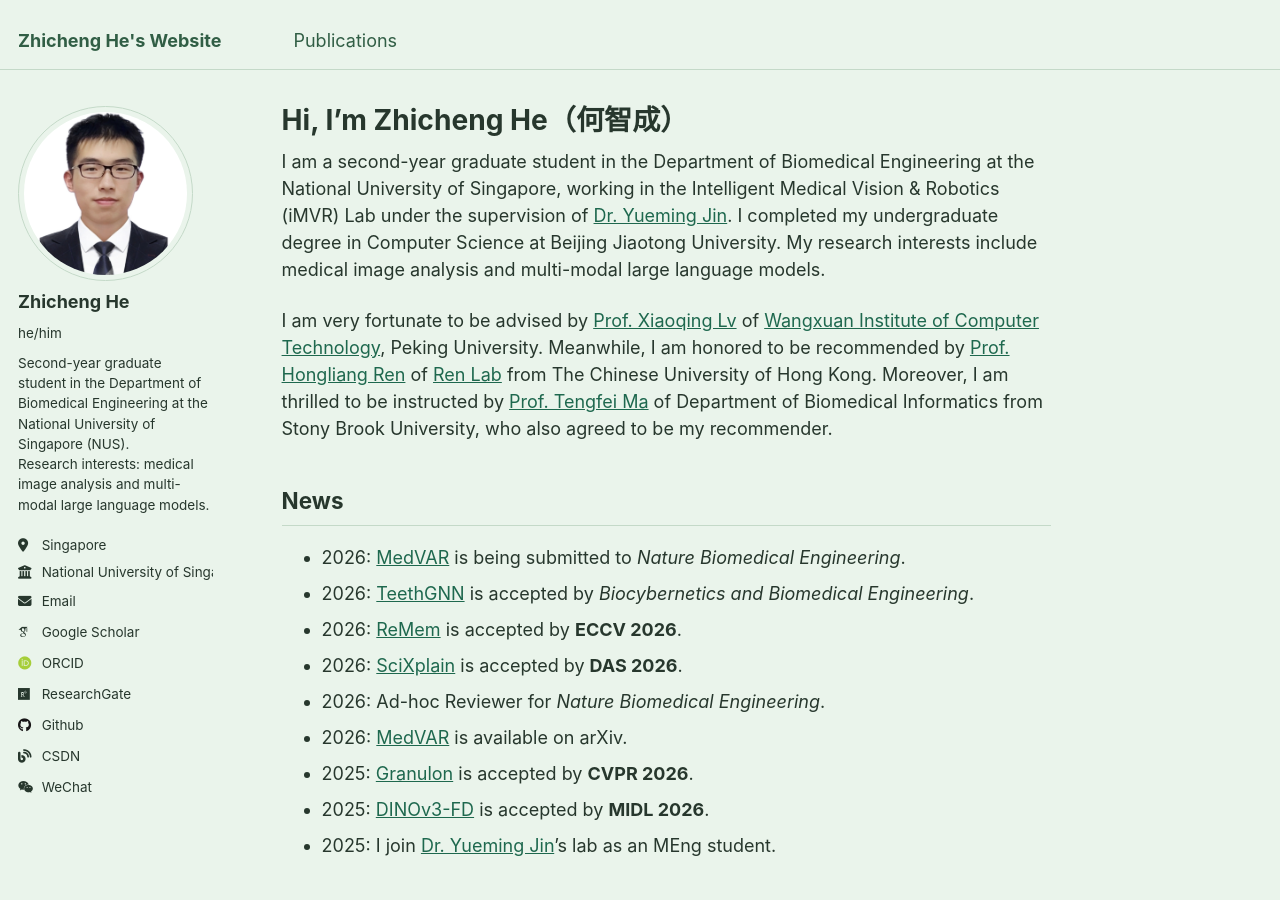
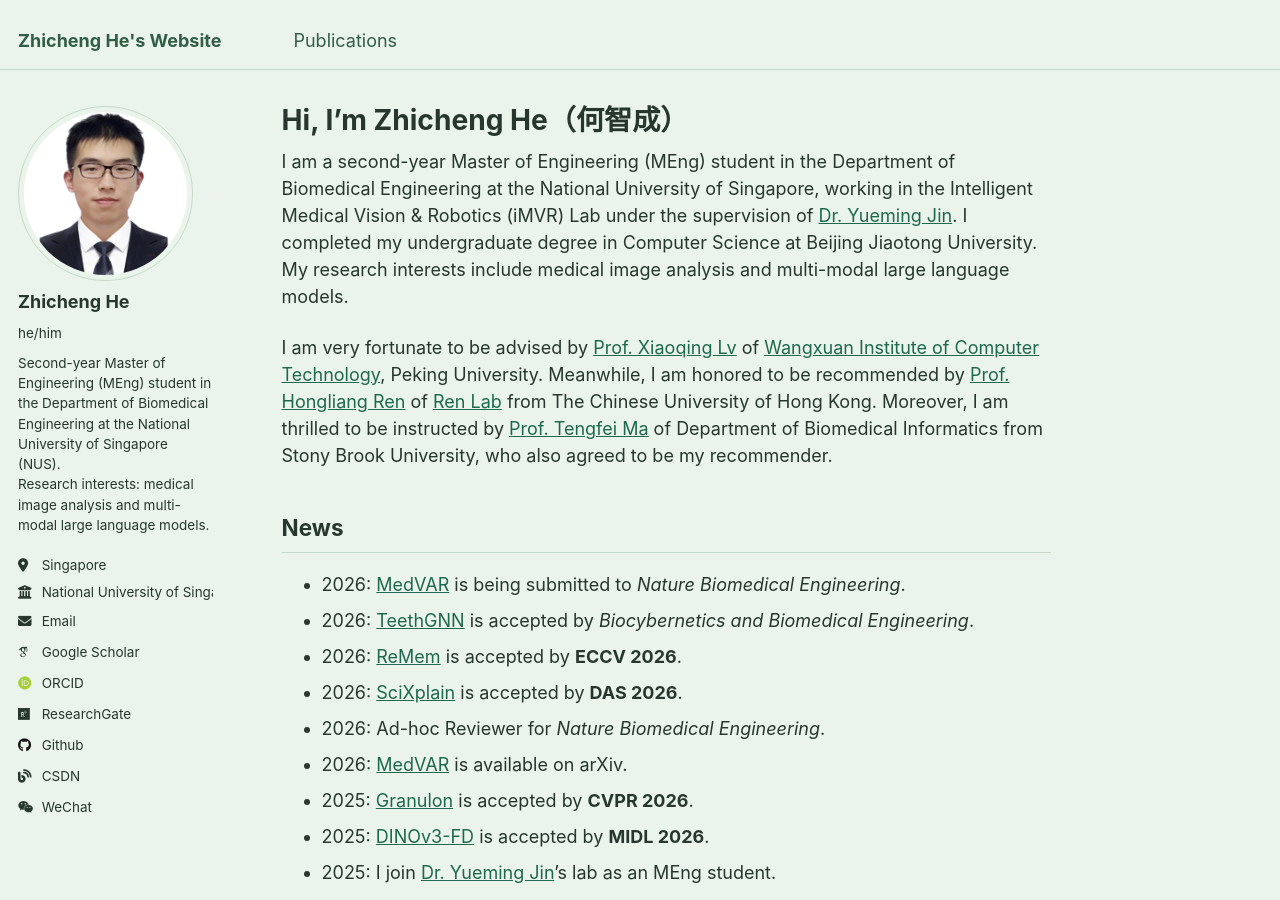
Before and after one commit to hezhicheng2002/hezhicheng2002.github.io, a Jekyll site: the page built from _pages/about.md, in a window 1280 px wide and 900 px high. Built offline with Jekyll 4.4.1, drawn with Linux system fonts in a browser that asks for light colours; some web fonts are replaced.

Commit message:
Clarify MEng degree in site bio

```diff
--- a/_config.yml
+++ b/_config.yml
@@ -11,7 +11,7 @@ locale                   : "en-US"
 title                    : "Zhicheng He's Website"
 title_separator          : "-"
 name                     : &name "Zhicheng He"
-description              : &description "Second-year MEng student at NUS Biomedical Engineering. Research: medical image analysis and multimodal large language models."
+description              : &description "Second-year Master of Engineering (MEng) student at NUS Biomedical Engineering. Research: medical image analysis and multimodal large language models."
 url                      : https://hezhicheng2002.github.io # the base hostname & protocol for your site e.g. "https://mmistakes.github.io"
 baseurl                  : "" # the subpath of your site, e.g. "/blog"
 repository               : "hezhicheng2002/hezhicheng2002.github.io"
@@ -24,7 +24,7 @@ author:
   avatar           : "profile.png"
   name             : "Zhicheng He"
   pronouns         : "he/him"
-  bio              : "Second-year graduate student in the Department of Biomedical Engineering at the National University of Singapore (NUS).<br>Research interests: medical image analysis and multi-modal large language models."
+  bio              : "Second-year Master of Engineering (MEng) student in the Department of Biomedical Engineering at the National University of Singapore (NUS).<br>Research interests: medical image analysis and multi-modal large language models."
   location         : "Singapore"
   employer         : "National University of Singapore"
   uri              : # URL
--- a/_pages/about.md
+++ b/_pages/about.md
@@ -8,7 +8,7 @@ redirect_from:
   - /about.html
 ---
 
-I am a second-year graduate student in the Department of Biomedical Engineering at the National University of Singapore, working in the Intelligent Medical Vision & Robotics (iMVR) Lab under the supervision of [Dr. Yueming Jin](https://yuemingjin.github.io/). I completed my undergraduate degree in Computer Science at Beijing Jiaotong University. My research interests include medical image analysis and multi-modal large language models.
+I am a second-year Master of Engineering (MEng) student in the Department of Biomedical Engineering at the National University of Singapore, working in the Intelligent Medical Vision & Robotics (iMVR) Lab under the supervision of [Dr. Yueming Jin](https://yuemingjin.github.io/). I completed my undergraduate degree in Computer Science at Beijing Jiaotong University. My research interests include medical image analysis and multi-modal large language models.
 
 I am very fortunate to be advised by [Prof. Xiaoqing Lv](https://ieeexplore.ieee.org/author/37599114400) of [Wangxuan Institute of Computer Technology](https://www.icst.pku.edu.cn/), Peking University. Meanwhile, I am honored to be recommended by [Prof. Hongliang Ren](https://www.ee.cuhk.edu.hk/en-gb/people/academic-staff/professors/prof-ren-hongliang) of [Ren Lab](http://www.labren.org/mm/) from The Chinese University of Hong Kong. Moreover, I am thrilled to be instructed by [Prof. Tengfei Ma](https://ai.stonybrook.edu/people/faculty/TengfeiMa) of Department of Biomedical Informatics from Stony Brook University, who also agreed to be my recommender.
 
```
